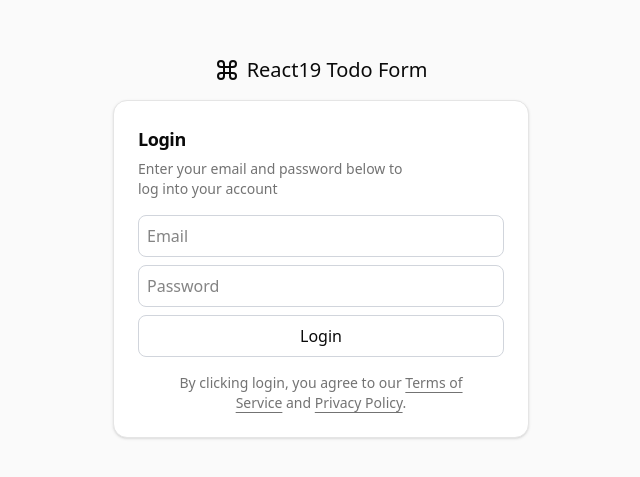
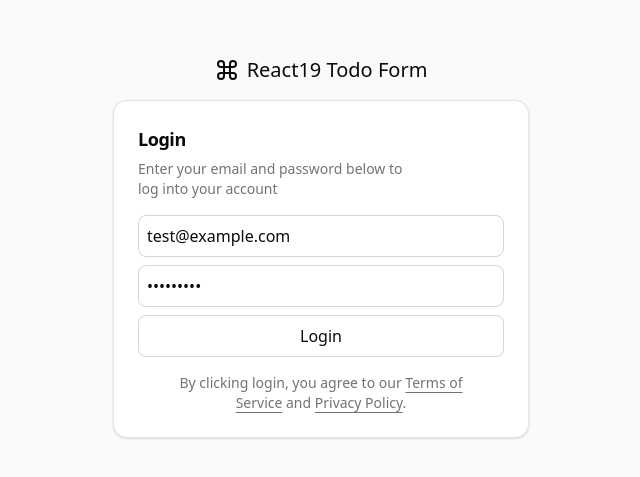
Before and after one commit to ChenHaoJie9527/react19-demo, a React (Vite) app: page /login in a window 1280 px wide. Shown: the part 153-630 px from the top of the page, without its empty margins (319-959 px from the left). Built offline with nearby package versions, Linux system fonts and the light colour scheme.

Commit message:
Feat: 使用use 读取context

```diff
--- a/src/App.tsx
+++ b/src/App.tsx
@@ -1,23 +1,46 @@
+import { lazy, createContext } from 'react'
+import { z } from 'zod'
 import { BrowserRouter, Routes, Route } from 'react-router-dom'
-import { lazy } from 'react'
+import ContextMenuGroup from './pages/ContextMenu'
 import Home from './pages/Home'
 // import Tabs from './pages/Tabs'
 import NotFound from './pages/NotFound'
-import ContextMenuGroup from './pages/ContextMenu'
 
 const Login = lazy(() => import('./pages/Login'))
 const Tabs = lazy(() => import('./pages/Tabs'))
 
+export const AppSchema = z.object({
+  user: z.object({
+    name: z.string(),
+    email: z.string().email(),
+    password: z.string(),
+  }),
+})
+
+type AppState = z.infer<typeof AppSchema>
+
+export const AppContext = createContext<AppState | null>(null)
+
 function App() {
   return (
     <BrowserRouter>
-      <Routes>
-        <Route path="/" element={<Home />} />
-        <Route path="/login" element={<Login />} />
-        <Route path="/tabs" element={<Tabs />} />
-        <Route path="/context-menu" element={<ContextMenuGroup />} />
-        <Route path="*" element={<NotFound />} />
-      </Routes>
+      <AppContext
+        value={{
+          user: {
+            name: 'test@example.com',
+            email: 'test@example.com',
+            password: '123123123',
+          },
+        }}
+      >
+        <Routes>
+          <Route path='/' element={<Home />} />
+          <Route path='/login' element={<Login />} />
+          <Route path='/tabs' element={<Tabs />} />
+          <Route path='/context-menu' element={<ContextMenuGroup />} />
+          <Route path='*' element={<NotFound />} />
+        </Routes>
+      </AppContext>
     </BrowserRouter>
   )
 }
--- a/src/components/userAuthForm2.tsx
+++ b/src/components/userAuthForm2.tsx
@@ -1,4 +1,5 @@
-import { useActionState, useState } from 'react'
+import { AppContext } from '@/App'
+import { use, useActionState, useEffect, useState } from 'react'
 import { email, z } from 'zod/v4'
 
 // 1. 定义表单校验 schema
@@ -83,6 +84,7 @@ async function loginRequest(
 }
 
 export default function UserAuthForm2() {
+  const { user } = use(AppContext)
   const [state, formAction, isPending] = useActionState(
     async (_state: ActionState, formData: FormData): Promise<ActionState> => {
       const validation = validateLoginForm(formData)
@@ -111,6 +113,12 @@ export default function UserAuthForm2() {
     if (validation.success) return undefined
     return validation.error.flatten().fieldErrors[field]?.[0]
   }
+
+  useEffect(() => {
+    if (user) {
+      setFormValues({ email: user.email, password: user.password })
+    }
+  }, [user])
 
   return (
     <form action={formAction} className='flex flex-col gap-2'>
```
